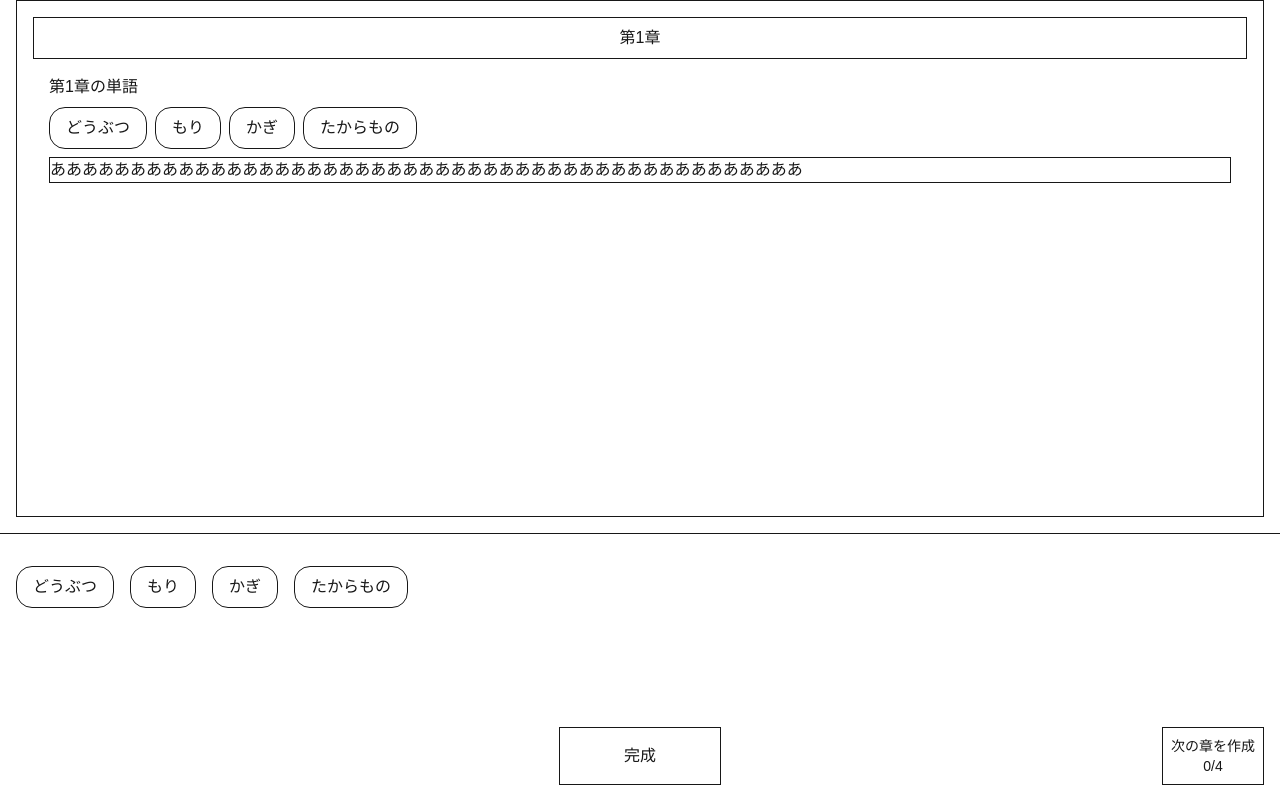
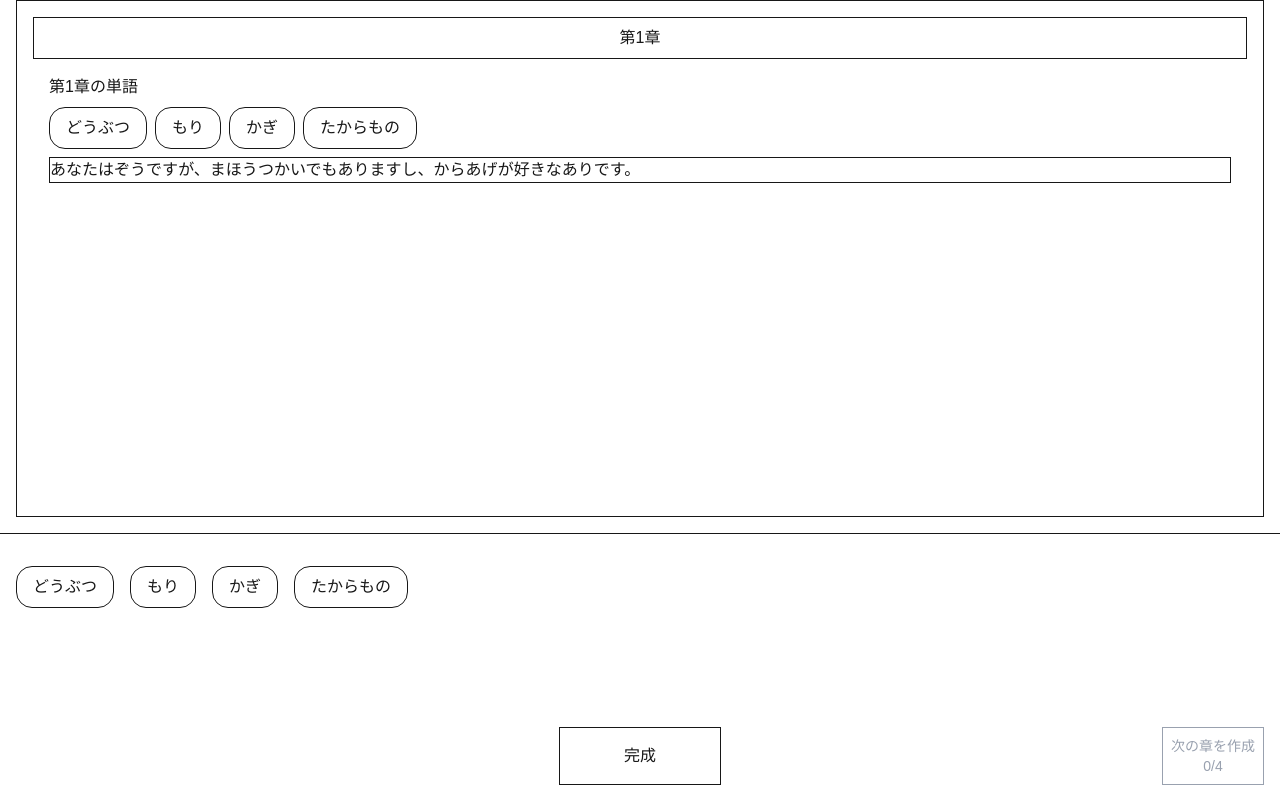
Before and after one commit to temp-sotsusei/temp-sotusei-FE, a Next.js app: page /story/word-list/select in a window 1280 px wide. Both pictures are taken after a click on the button "決定". Built offline with nearby package versions, Linux system fonts and the light colour scheme.

Commit message:
feat(wordList):dndを使った文字挿入

```diff
--- /dev/null
+++ b/apiClient.ts
@@ -0,0 +1,16 @@
+type postChapterResponse = string[][];
+export const postChapter = async (
+  chapterText: string
+): Promise<postChapterResponse> => {
+  const response = await fetch("/api/story/chapter/next", {
+    method: "POST",
+    body: JSON.stringify({
+      chapterText,
+    }),
+  });
+  if (response.ok) {
+    return response.json();
+  } else {
+    throw new Error("postChapterでのエラー");
+  }
+};
--- /dev/null
+++ b/app/api/story/chapter/next/route.ts
@@ -0,0 +1,11 @@
+import { NextResponse } from "next/server";
+import { setTimeout } from "node:timers/promises";
+
+export async function POST(request: Request) {
+  await setTimeout(1000);
+  return NextResponse.json([
+    ["うえさか1", "うえさか2", "うえさか3", "うえさか4"],
+    ["うえさか5", "うえさか6", "うえさか7", "うえさか8"],
+    ["うえさか9", "うえさか10", "うえさか11", "うえさか12"],
+  ]);
+}
--- a/app/tiptap/page.tsx
+++ /dev/null
@@ -1,22 +0,0 @@
-"use client";
-
-import { EditorContent, useEditor } from "@tiptap/react";
-import StarterKit from "@tiptap/starter-kit";
-import { FC } from "react";
-
-const TipTap: FC = () => {
-  const editor = useEditor({
-    extensions: [StarterKit],
-    content: "tiptapがアクティブな状態",
-    immediatelyRender: false,
-    autofocus: "start",
-  });
-
-  return (
-    <div>
-      <EditorContent editor={editor} className="border mx-8" />
-    </div>
-  );
-};
-
-export default TipTap;
--- /dev/null
+++ b/components/CustomWord/index.tsx
@@ -0,0 +1,66 @@
+import { Node, mergeAttributes, CommandProps } from "@tiptap/core";
+
+export interface CustomWordOptions {
+  HTMLAttributes: Record<string, any>;
+}
+
+declare module "@tiptap/core" {
+  interface Commands<ReturnType> {
+    customWord: {
+      insertCustomWord: (text: string, position?: number) => ReturnType;
+    };
+  }
+}
+
+/**
+ * 「1つの単語を不可分な塊として扱う」Tiptap カスタムノード
+ */
+const CustomWord = Node.create<CustomWordOptions>({
+  name: "customWord",
+  group: "inline",
+  inline: true,
+  selectable: true,
+  atom: true, // ← 中にカーソルを置けなくするポイント
+
+  addAttributes() {
+    return {
+      text: {
+        default: "",
+      },
+    };
+  },
+
+  parseHTML() {
+    return [{ tag: "span.custom-word" }];
+  },
+
+  renderHTML({ node, HTMLAttributes }) {
+    return [
+      "span",
+      mergeAttributes(HTMLAttributes, {
+        class: "custom-word",
+      }),
+      node.attrs.text,
+    ];
+  },
+
+  addCommands() {
+    return {
+      insertCustomWord:
+        (text: string, position?: number) =>
+        ({ chain }: CommandProps) => {
+          const content = { type: this.name, attrs: { text } };
+
+          // position が指定されていればその位置に挿入
+          if (typeof position === "number") {
+            return chain().focus().insertContentAt(position, content).run();
+          }
+
+          // 位置指定なしなら現在のカーソル位置に挿入
+          return chain().focus().insertContent(content).run();
+        },
+    };
+  },
+});
+
+export default CustomWord;
--- a/components/Draggable/index.tsx
+++ b/components/Draggable/index.tsx
@@ -7,13 +7,15 @@ type Props = {
   children: React.ReactNode;
   id: number;
   draggedText: string;
+  isDisabled: boolean;
 };
-const Draggable: FC<Props> = ({ children, id, draggedText }) => {
+const Draggable: FC<Props> = ({ children, id, draggedText, isDisabled }) => {
   const { attributes, listeners, setNodeRef, transform } = useDraggable({
     id: `draggable-${id}`,
     data: {
       draggedText,
     },
+    disabled: isDisabled,
   });
   const style = transform
     ? {
--- /dev/null
+++ b/components/HtmlParser/index.tsx
@@ -0,0 +1,38 @@
+"use client";
+
+import { FC } from "react";
+import DOMPurify from "dompurify";
+import parse, { DOMNode } from "html-react-parser";
+import Draggable from "../Draggable";
+import Droppable from "../Droppable";
+interface Props {
+  html: string;
+}
+
+const replace = (node: DOMNode) => {
+  if (
+    node.type === "text" &&
+    node.parent.type === "tag" &&
+    node.parent.name === "p"
+  ) {
+    const text = node.data;
+
+    return (
+      <>
+        {text.split("").map((char, index) => (
+          <Droppable key={index} id={index}>
+            {char}
+          </Droppable>
+        ))}
+      </>
+    );
+  }
+  return null;
+};
+
+const HtmlParser: FC<Props> = ({ html }) => {
+  const sanitizedHtml = DOMPurify.sanitize(html);
+  return parse(sanitizedHtml, { replace });
+};
+
+export default HtmlParser;
--- a/layout/WordListSelect/index.tsx
+++ b/layout/WordListSelect/index.tsx
@@ -1,6 +1,6 @@
 "use client";
 
-import { FC, useCallback, useEffect, useState } from "react";
+import { FC, useCallback, useState } from "react";
 import { Swiper, SwiperSlide } from "swiper/react";
 
 import "swiper/css";
@@ -8,7 +8,7 @@ import WordList from "@/components/WordList";
 import SlidePrevButton from "@/components/SlidePrevButton";
 import SlideNextButton from "@/components/SlideNextButton";
 import type { Swiper as SwiperType } from "swiper";
-import { EditorContent, useEditor } from "@tiptap/react";
+import { EditorContent, NodeType, TextType, useEditor } from "@tiptap/react";
 import StarterKit from "@tiptap/starter-kit";
 import Draggable from "@/components/Draggable";
 import {
@@ -20,15 +20,23 @@ import {
   useSensors,
 } from "@dnd-kit/core";
 import Droppable from "@/components/Droppable";
+import { postChapter } from "@/apiClient";
+import CustomWord from "@/components/CustomWord";
+import HtmlParser from "@/components/HtmlParser";
 
 type DroppedStrState = {
   id: UniqueIdentifier;
   droppedString: string;
   droppedIndex: number;
 };
+type CharItem = {
+  char: string;
+  isDroppable: boolean;
+};
 type Props = {
   nestedWordList: string[][];
 };
+
 const WordListSelect: FC<Props> = ({ nestedWordList }) => {
   const [isSelectedWordList, setIsSelectedWordList] = useState<boolean>(false);
   const handleSelectWordList = useCallback(() => {
@@ -42,16 +50,15 @@ const WordListSelect: FC<Props> = ({ nestedWordList }) => {
   const deactivateTextEditor = useCallback(() => {
     setIsTextEditorActive(false);
   }, []);
-  const [textValue, setTextValue] = useState<string>(
-    "あああああああああああああああああああああああああああああああああああああああああああああああ"
-  );
   const [droppedStrState, setDroppedStrState] = useState<DroppedStrState[]>([]);
   const editor = useEditor({
-    extensions: [StarterKit],
-    content: textValue,
+    extensions: [StarterKit, CustomWord],
+    // content:
+    //   "あああああああああああああああああああああああああああああああああああああああああああああああいいいいいいいいいいいいいいいいいいいいいいいいいいいいいいいいいいいいいいいいいいいいいいいいいいいいいいいいい",
+    content:
+      "<p>あなたは<span>ぞう</span>ですが、<span>まほうつかい</span>でもありますし、<span>からあげ</span>が好きな<span>あり</span>です。</p>",
     immediatelyRender: false,
-    onBlur: ({ editor }) => {
-      setTextValue(editor.getText());
+    onBlur: () => {
       deactivateTextEditor();
     },
   });
@@ -69,7 +76,7 @@ const WordListSelect: FC<Props> = ({ nestedWordList }) => {
           "ドロップされた要素の文字:",
           active.data.current.draggedText
         );
-        console.log("ドロップされた要素番目:", active.id);
+        console.log("ドロップされた要素id:", active.id);
         setDroppedStrState((prev) => {
           const filteredState = prev.filter((item) => item.id !== active.id);
           return [
@@ -81,12 +88,54 @@ const WordListSelect: FC<Props> = ({ nestedWordList }) => {
             },
           ];
         });
+
+        editor
+          .chain()
+          .focus()
+          .insertCustomWord(
+            active.data.current.draggedText,
+            over.data.current.position
+          )
+          .run();
       } else {
         console.log("drop範囲は入力文字内である必要があります");
       }
     },
-    [droppedStrState]
+    [droppedStrState, editor]
   );
+  const isComplete = droppedStrState.length === 4;
+  const postChapterRequest = useCallback(async (chapterText: string) => {
+    await postChapter(chapterText);
+    setIsSelectedWordList(false);
+  }, []);
+  const getTiptapHTML = useCallback(() => {
+    const editorContent = editor.getJSON();
+    // HACK: 型誤魔化してる
+    const contents = editorContent.content[0].content;
+
+    const result: CharItem[] = [];
+    contents.forEach((content) => {
+      if (content.type === "text") {
+        const textObject = content as TextType;
+        textObject.text.split("").forEach((char) => {
+          result.push({
+            char,
+            isDroppable: true,
+          });
+        });
+      } else if (content.type === "customWord") {
+        const customWordObject = content as NodeType;
+        customWordObject.attrs.text.split(".").forEach((char) => {
+          result.push({
+            char,
+            isDroppable: false,
+          });
+        });
+      }
+    });
+
+    return result;
+  }, [editor]);
   return (
     <>
       {isSelectedWordList ? (
@@ -111,20 +160,41 @@ const WordListSelect: FC<Props> = ({ nestedWordList }) => {
                   className="border mx-8 break-all"
                   onClick={activateTextEditor}
                 >
-                  {/* // TODO:ガチでメモ化したい.不快 */}
-                  {textValue.split("").map((char, index) => (
-                    <Droppable key={index} id={index}>
-                      {char}
-                    </Droppable>
-                  ))}
+                  {getTiptapHTML().map((char, index) =>
+                    char.isDroppable ? (
+                      <Droppable key={index} id={index}>
+                        {char.char}
+                      </Droppable>
+                    ) : (
+                      <div key={index} className="border inline px-2 py-1">
+                        {char.char}
+                      </div>
+                    )
+                  )}
                 </div>
               )}
             </div>
             <div className="h-1/3 border-t flex flex-col items-between">
               <div className="mt-8 mx-4 flex flex-wrap items-start gap-4 h-[calc(66.67%-32px)]">
                 {displayedWordList.map((word, index) => (
-                  <Draggable key={index} id={index} draggedText={word}>
-                    <div className="border px-4 py-2 rounded-2xl">{word}</div>
+                  <Draggable
+                    key={index}
+                    id={index}
+                    draggedText={word}
+                    isDisabled={droppedStrState.some(
+                      (droppedStrState) =>
+                        droppedStrState.id === `draggable-${index}`
+                    )}
+                  >
+                    <div
+                      className={`border px-4 py-2 rounded-2xl ${
+                        droppedStrState.some(
+                          (item) => item.id === `draggable-${index}`
+                        ) && "border-gray-400 text-gray-400"
+                      }`}
+                    >
+                      {word}
+                    </div>
                   </Draggable>
                 ))}
               </div>
@@ -132,10 +202,18 @@ const WordListSelect: FC<Props> = ({ nestedWordList }) => {
                 <div className="flex-1" />
                 <div className="px-16 py-4 border">完成</div>
                 <div className="flex-1 flex justify-end">
-                  <div className="text-center border p-2">
+                  <button
+                    className={`text-center border p-2 ${
+                      isComplete
+                        ? "border-black"
+                        : "border-gray-400 text-gray-400"
+                    }`}
+                    disabled={!isComplete}
+                    onClick={() => postChapterRequest("abcdef123")}
+                  >
                     <p className="text-sm">次の章を作成</p>
-                    <p className="text-sm">0/4</p>
-                  </div>
+                    <p className="text-sm">{droppedStrState.length}/4</p>
+                  </button>
                 </div>
               </div>
             </div>
--- a/package.json
+++ b/package.json
@@ -12,6 +12,8 @@
     "@dnd-kit/core": "^6.3.1",
     "@tiptap/react": "^3.7.0",
     "@tiptap/starter-kit": "^3.7.0",
+    "dompurify": "^3.3.0",
+    "html-react-parser": "^5.2.7",
     "lucide-react": "^0.544.0",
     "next": "15.5.4",
     "react": "19.1.0",
```
Also changed, not shown: 1 other file (tests, documents, lock files or other folders).
